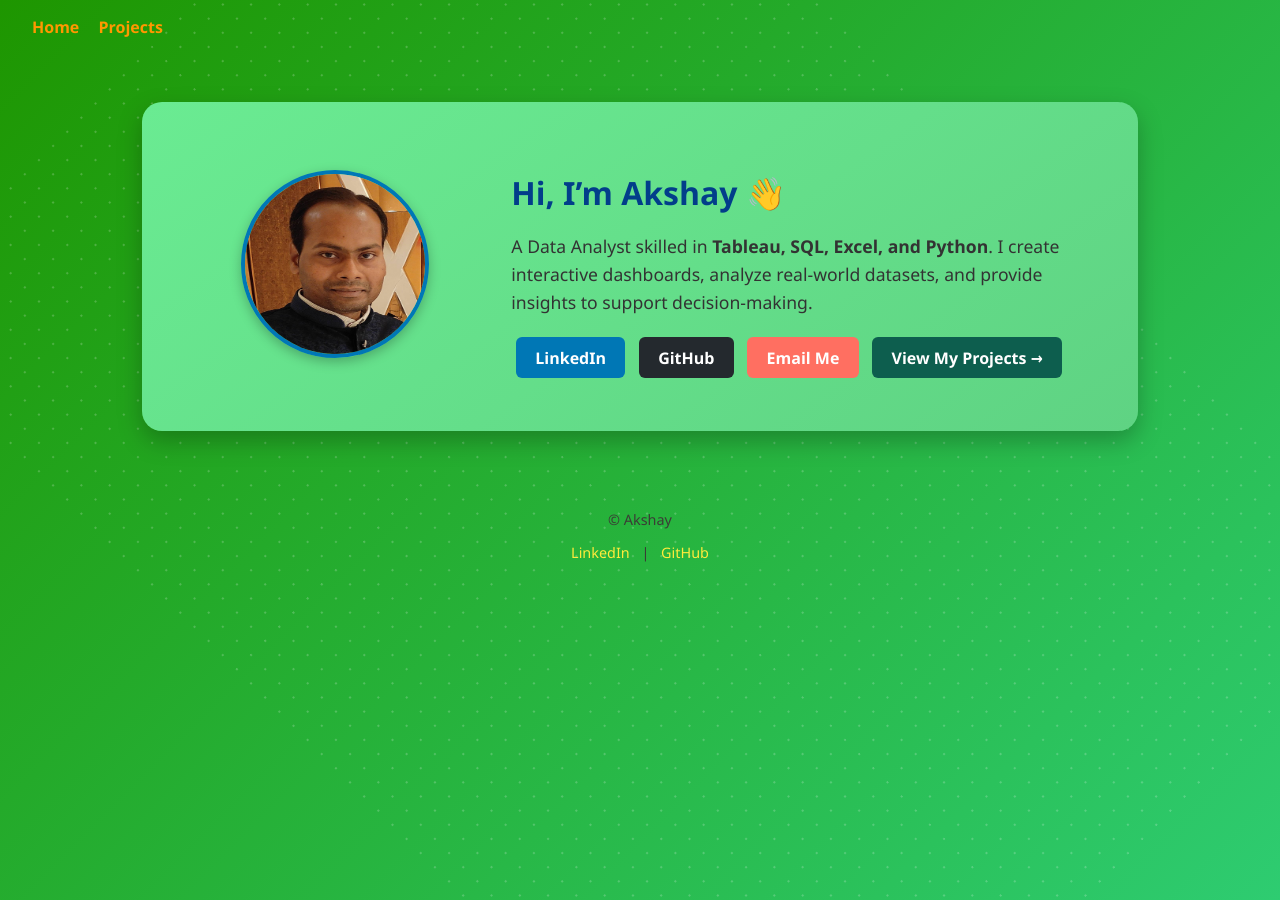
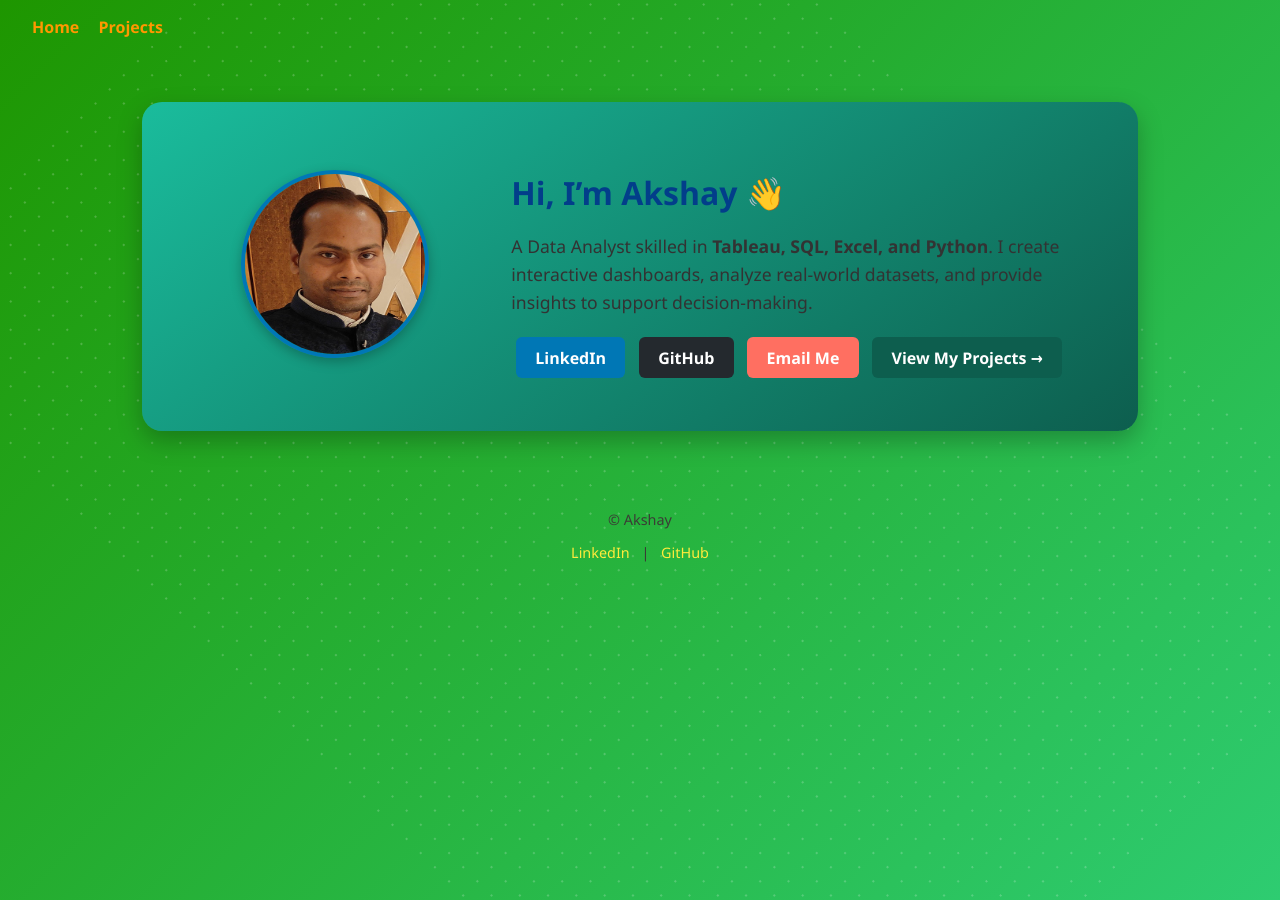
Before and after one commit to AkshaySinha01/AkshaySinha01.github.io, a Jekyll site: the page built from index.md, in a window 1280 px wide. Built offline with Jekyll 4.4.1, drawn with Linux system fonts in a browser that asks for light colours.

Commit message:
Update home.html

```diff
--- a/_layouts/home.html
+++ b/_layouts/home.html
@@ -44,7 +44,7 @@
   padding: 3rem;
   margin: 3rem auto;
   max-width: 900px;
-  background: linear-gradient(145deg, #6aeb92, #5fd383);
+  background: linear-gradient(145deg, #1abc9c, #0d5e4e);
   border-radius: 20px;
   box-shadow: 0 10px 25px rgba(0,0,0,0.25);
   position: relative;
```
